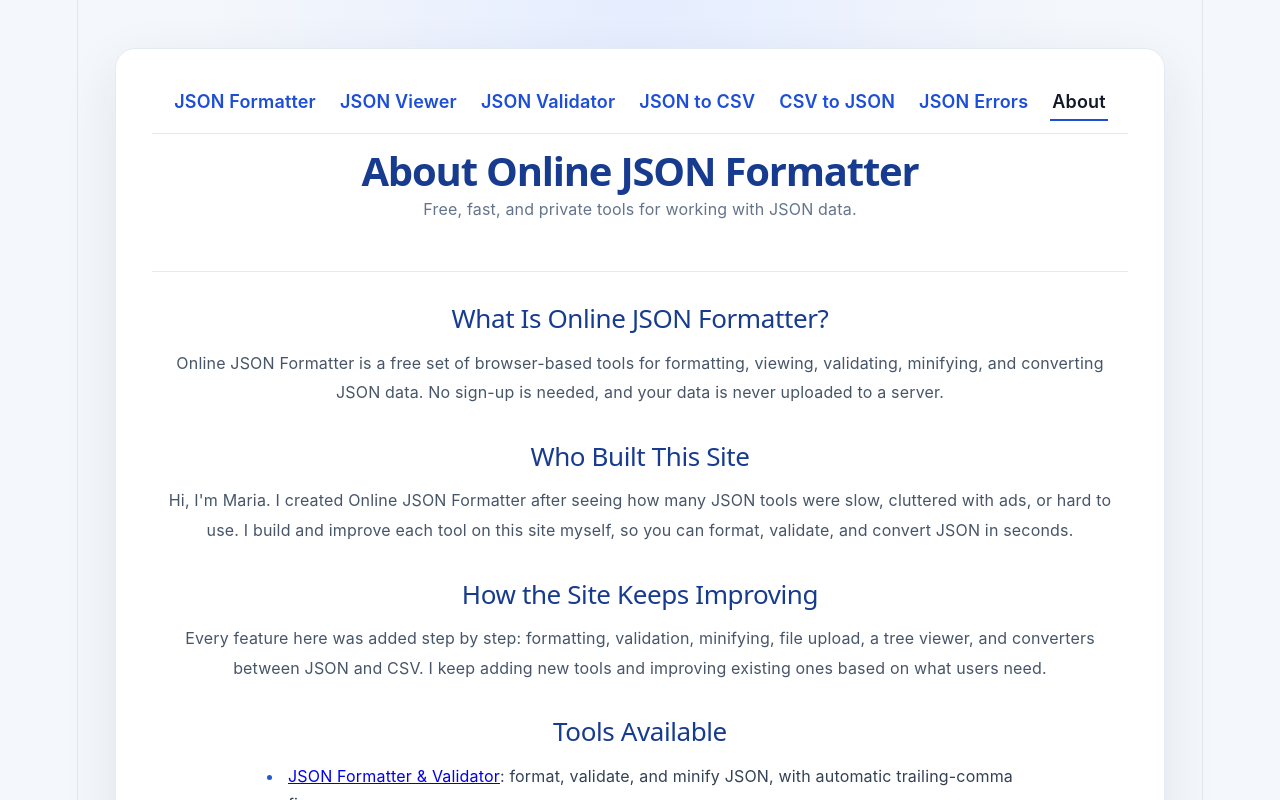
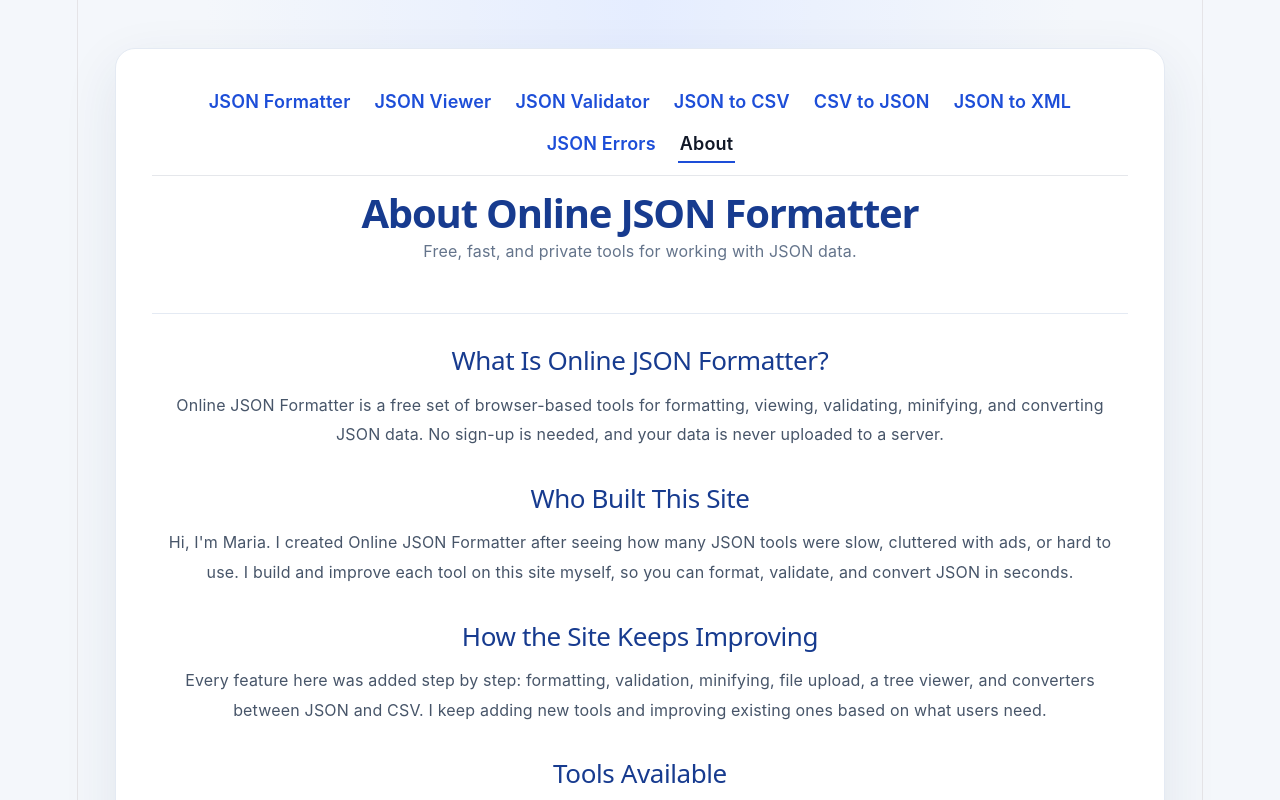
Before and after one commit to mariabk003-MS/online-json-formatter, a React (Vite) app: page /about in a window 1280 px wide. Shown: the top 800 px of the page. Built offline with nearby package versions, Linux system fonts and the light colour scheme.

Commit message:
Add JSON to XML to menu and sitemap

```diff
--- a/src/NavBar.jsx
+++ b/src/NavBar.jsx
@@ -4,6 +4,7 @@ const links = [
   ['/json-validator', 'JSON Validator'],
   ['/json-to-csv', 'JSON to CSV'],
   ['/csv-to-json', 'CSV to JSON'],
+  ['/json-to-xml', 'JSON to XML'],
   ['/common-json-errors', 'JSON Errors'],
   ['/about', 'About'],
 ]
```
Also changed, not shown: 1 other file (tests, documents, lock files or other folders).
